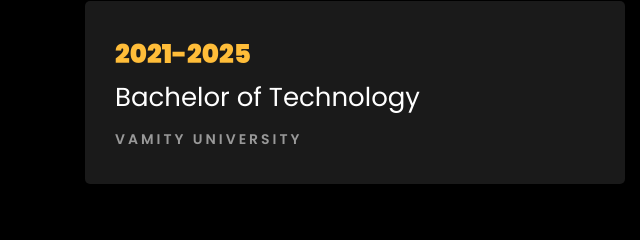
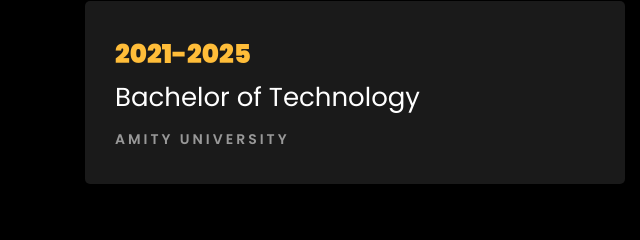
Before and after one commit to simmighosh01/simmighosh.portfolio, a plain HTML site: page index.html in a window 1280 px wide. Shown: the part 2540-2780 px from the top of the page, 0-640 px from the left. Drawn offline with Linux system fonts and the light colour scheme; files whose address does not match are found by name.

Commit message:
second commit

```diff
--- a/index.html
+++ b/index.html
@@ -358,7 +358,7 @@
     				<div class="resume-wrap ftco-animate">
     					<span class="date">2021-2025</span>
     					<h2>Bachelor of Technology</h2>
-    					<span class="position">VAmity University</span>
+    					<span class="position">Amity University</span>
 
     				</div>
     			</div>
```
